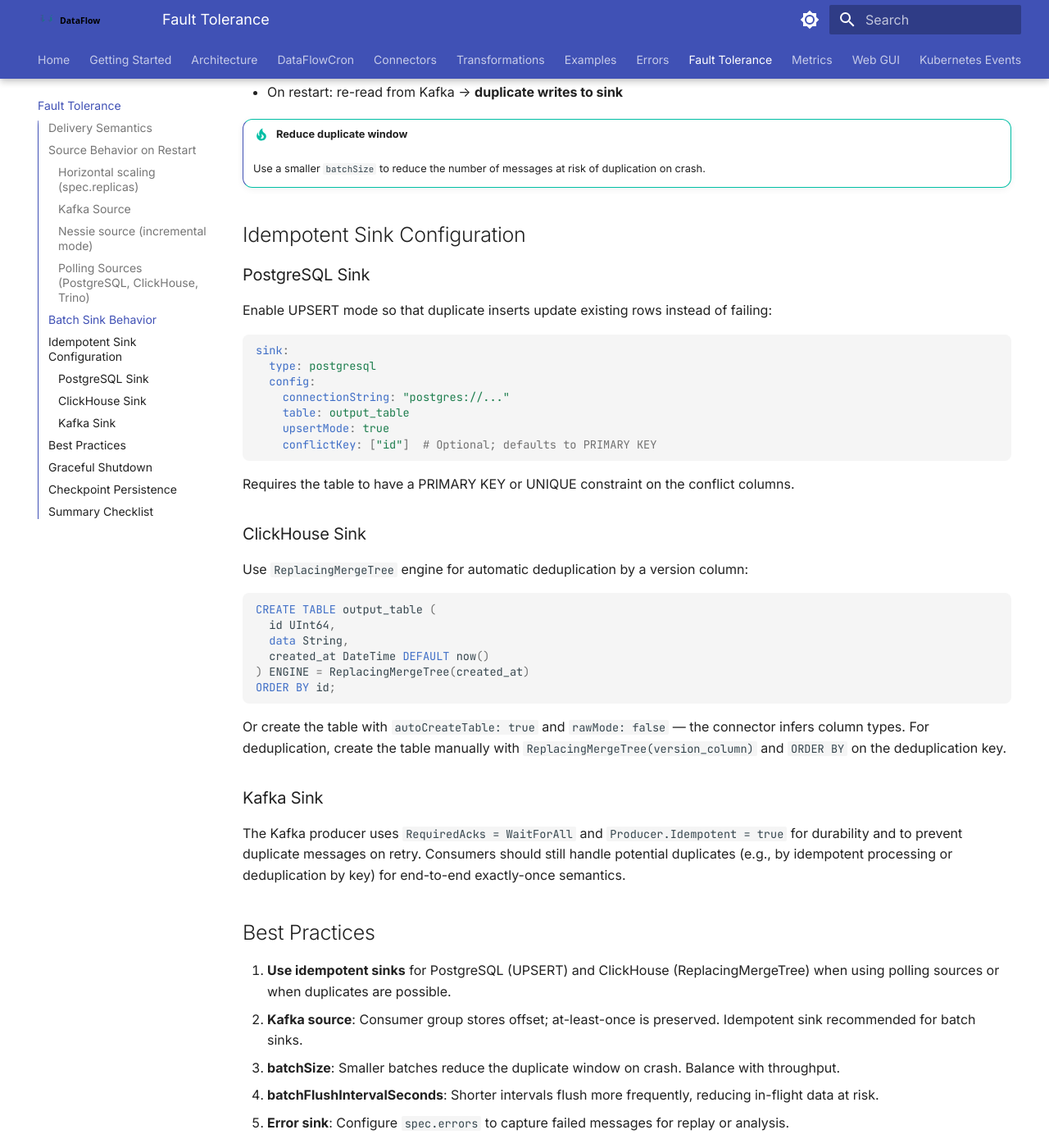
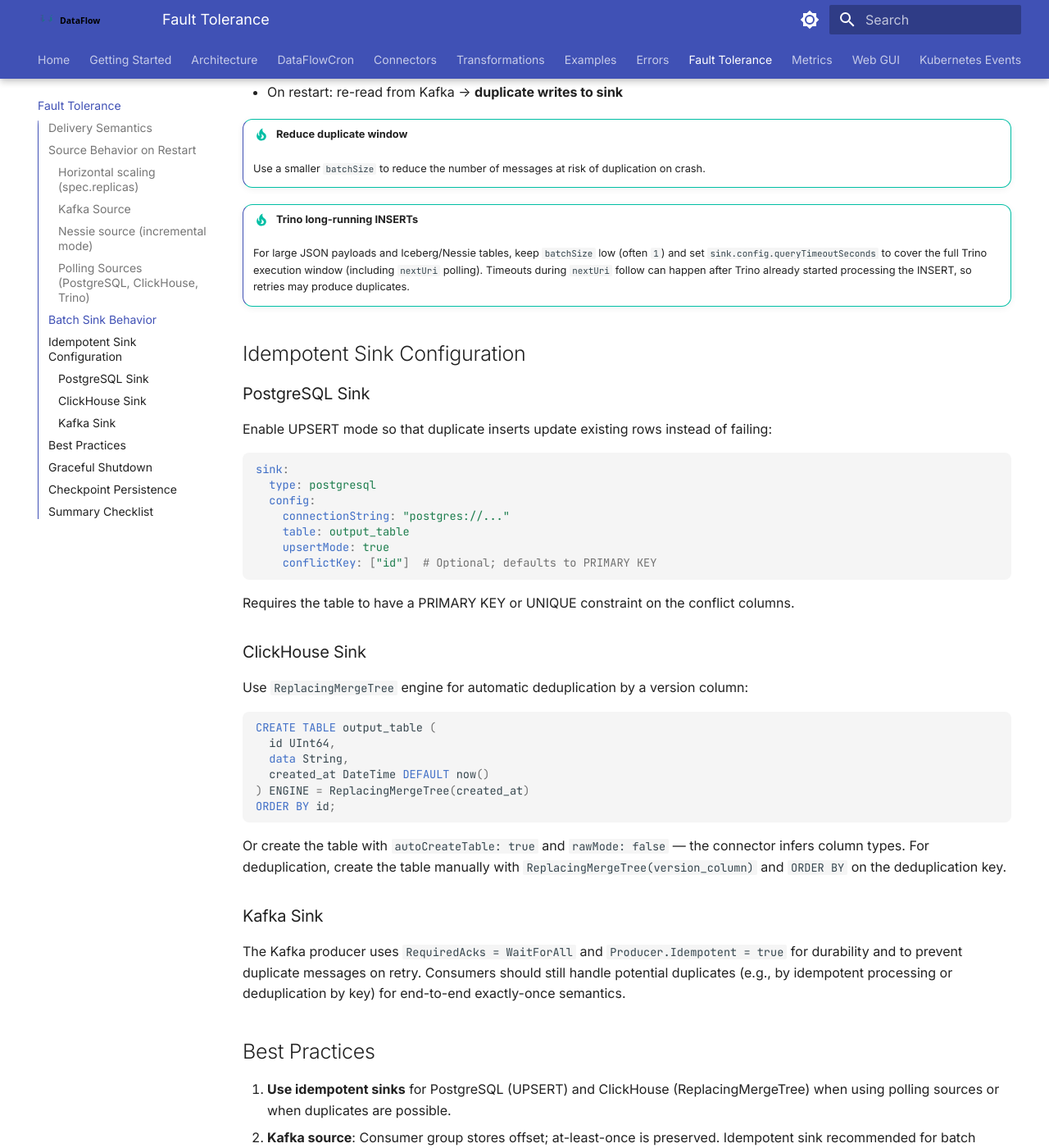
Before and after one commit to dataflow-operator/docs, an MkDocs documentation site: the page built from docs/en/fault-tolerance.md, in a window 1280 px wide and 1400 px high, scrolled down 2144 px. Shown: the whole window at 82% size. Built offline with MkDocs 1.6.1 and Material for MkDocs 9.7.7, drawn with Linux system fonts in a browser that asks for light colours; some of the changed text lies outside the part shown.

Commit message:
Update docs

```diff
--- a/docs/en/fault-tolerance.md
+++ b/docs/en/fault-tolerance.md
@@ -63,6 +63,10 @@ If the processor crashes **between Commit and the last Ack**:
 !!! tip "Reduce duplicate window"
     Use a smaller `batchSize` to reduce the number of messages at risk of duplication on crash.
 
+!!! tip "Trino long-running INSERTs"
+    For large JSON payloads and Iceberg/Nessie tables, keep `batchSize` low (often `1`) and set `sink.config.queryTimeoutSeconds` to cover the full Trino execution window (including `nextUri` polling).
+    Timeouts during `nextUri` follow can happen after Trino already started processing the INSERT, so retries may produce duplicates.
+
 ## Idempotent Sink Configuration
 
 ### PostgreSQL Sink
@@ -105,8 +109,9 @@ The Kafka producer uses `RequiredAcks = WaitForAll` and `Producer.Idempotent = t
 1. **Use idempotent sinks** for PostgreSQL (UPSERT) and ClickHouse (ReplacingMergeTree) when using polling sources or when duplicates are possible.
 2. **Kafka source**: Consumer group stores offset; at-least-once is preserved. Idempotent sink recommended for batch sinks.
 3. **batchSize**: Smaller batches reduce the duplicate window on crash. Balance with throughput.
-4. **batchFlushIntervalSeconds**: Shorter intervals flush more frequently, reducing in-flight data at risk.
-5. **Error sink**: Configure `spec.errors` to capture failed messages for replay or analysis.
+4. **Trino `queryTimeoutSeconds`**: Use a timeout large enough for peak load; too low values increase false failures on long INSERTs.
+5. **batchFlushIntervalSeconds**: Shorter intervals flush more frequently, reducing in-flight data at risk.
+6. **Error sink**: Configure `spec.errors` to capture failed messages for replay or analysis.
 
 ## Graceful Shutdown
 
```
Also changed, not shown: docs/ru/fault-tolerance.md (+7 -2 lines).
